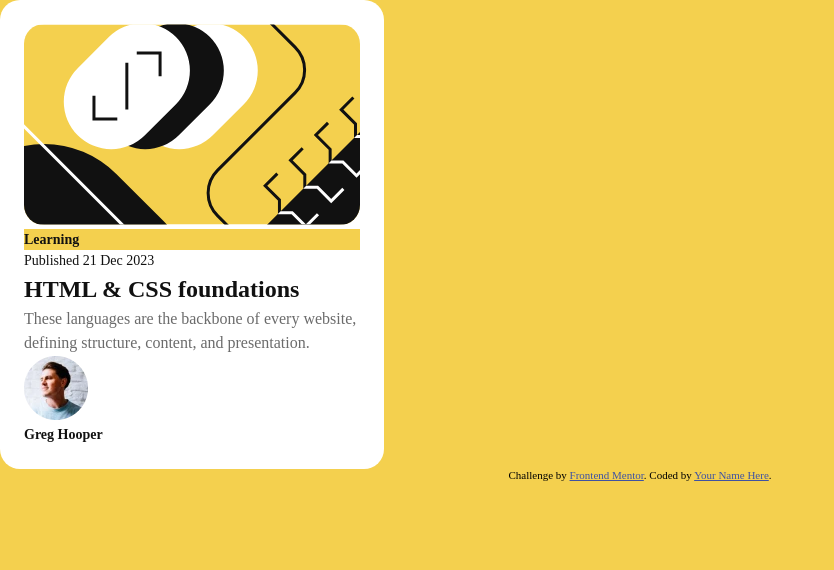
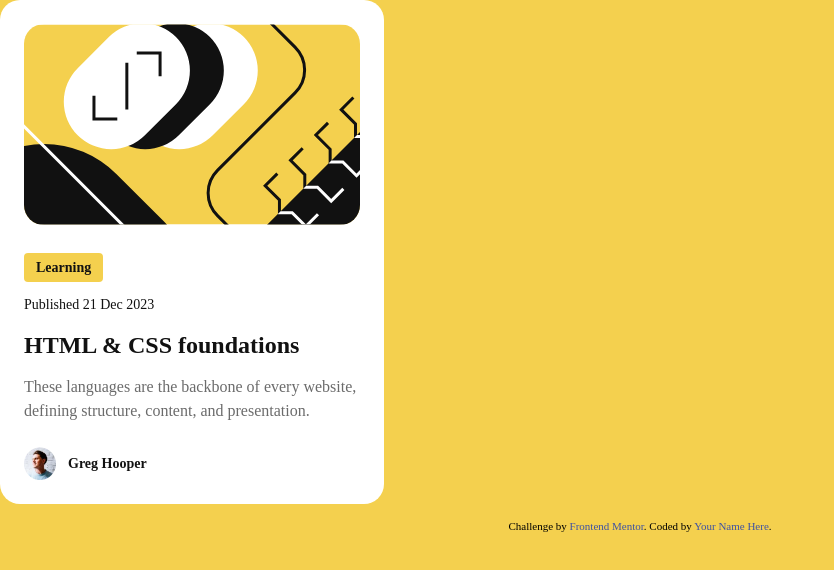
Before and after one commit to majdal01/blog-preview-card, a plain HTML site: page index.html in a window 1280 px wide. Shown: the whole page, without its empty margins (0-834 px from the left). Drawn offline with Linux system fonts and the light colour scheme.

Commit message:
Styling and changing HTML

```diff
--- a/index.html
+++ b/index.html
@@ -20,19 +20,22 @@
 <body>
 
   <main>
-    <article class="blog-card">
+    <div class="blog-card">
       <img class="blog-image" src="/assets/images/illustration-article.svg" alt="Illustrative article image">
-      <p class="sub-heading tag">Learning</p>
-      <p class="sub-heading">Published 21 Dec 2023</p>
-      <H1>HTML & CSS foundations</H1>
-      <p>These languages are the backbone of every website, defining structure, content, and presentation.</p>
 
-      <div>
-        <img src="/assets/images/image-avatar.webp" alt="Avatar of Greg Hooper">
+      <article class="blog-content">
+        <p class="sub-heading tag">Learning</p>
+        <p class="sub-heading">Published 21 Dec 2023</p>
+        <a href="#"><H1>HTML & CSS foundations</H1></a>
+        <p>These languages are the backbone of every website, defining structure, content, and presentation.</p>
+      </article>
+
+      <div class="avatar">
+        <img class="avatar-image" src="/assets/images/image-avatar.webp" alt="Avatar of Greg Hooper">
         <p class="avatar-name ">Greg Hooper</p>
       </div>
 
-    </article>
+    </div>
 
   </main>
 
--- a/style.css
+++ b/style.css
@@ -20,12 +20,20 @@ body {
     background-color: var(--primary-color);
 }
 
-H1 {
+h1 {
     font-size: clamp(1.25rem, 2vw, 1.5rem);
     line-height: 150%;
     letter-spacing: 0;
     font-weight: 700;
     color: var(--text-color);
+}
+
+a {
+    text-decoration: none;
+}
+
+a:hover h1, a:focus h1 {
+    color: var(--primary-color);
 }
 
 p {
@@ -53,11 +61,14 @@ p {
 .tag {
     font-weight: 700;
     background-color: var(--primary-color);
+    width: fit-content;
+    padding: var(--spacing-50) var(--spacing-150);
+    border-radius: 0.25rem;
 }
 
 .blog-card {
     height: 100%;
-    width: 24rem;
+    max-width: 24rem;
     padding: var(--spacing-300);
     border-radius: 1.25rem;
     background-color: var(--background-color);
@@ -67,7 +78,24 @@ p {
     border-radius: 1.25rem;
 }
 
+.blog-content {
+    display: flex;
+    flex-direction: column;
+    gap: var(--spacing-150);
+    margin: var(--spacing-300) 0;
+}
+
+.avatar {
+    display: flex;
+    align-items: center;
+    gap: var(--spacing-150);
+}
+
+.avatar-image {
+    max-width: 2rem;
+}
+
 
 /*Attribution styles*/
-.attribution { font-size: 11px; text-align: center; }
+.attribution { font-size: 11px; text-align: center; margin-top: 1rem; }
 .attribution a { color: hsl(228, 45%, 44%); }
```
